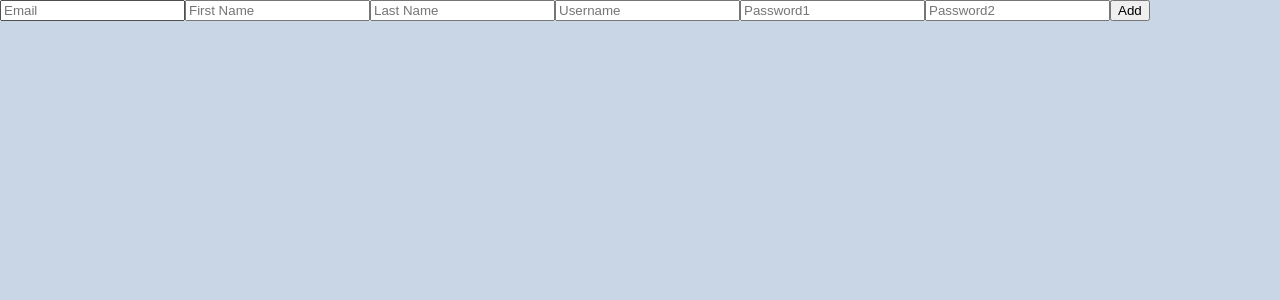
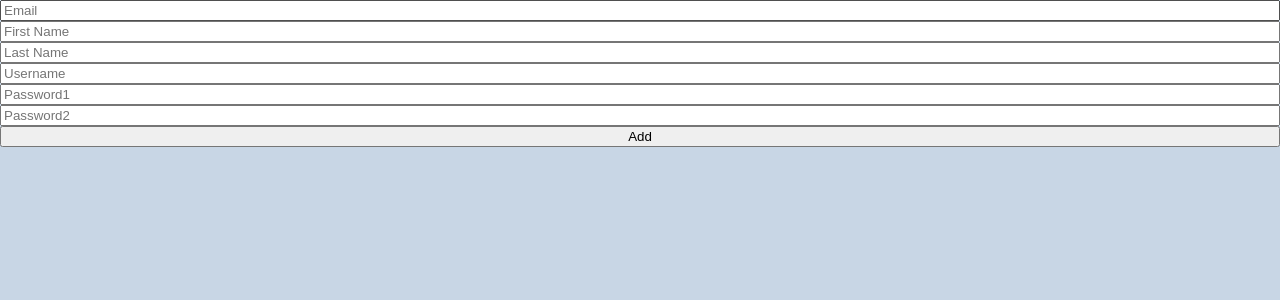
Before and after one commit to eunjeong-97/react-masterclass, a React (Create React App) app: page /todos in a window 1280 px wide. Shown: the top 300 px of the page. Built offline with nearby package versions, Linux system fonts and the light colour scheme.

Commit message:
5.7 useForm()의 register(): validation 설정 및 에러문구지정가능

```diff
--- a/src/routes/ToDoList.tsx
+++ b/src/routes/ToDoList.tsx
@@ -1,52 +1,35 @@
 import React, { useState } from "react";
 import { useForm } from "react-hook-form";
 
-// function ToDoList() {
-//   const [todo, setTodo] = useState("");
-//   const [todoError, setTodoError] = useState("");
-//   const onChange = (event: React.FormEvent<HTMLInputElement>) => {
-//     const {
-//       currentTarget: { value },
-//     } = event;
-//     setTodo(value);
-//   };
-//   const onSubmit = (event: React.FormEvent<HTMLFormElement>) => {
-//     event.preventDefault();
-//     if (todo.length > 10) {
-//       return setTodoError("너무길어!");
-//     }
-//     alert(todo);
-//     setTodoError("");
-//     setTodo("");
-//   };
-//   return (
-//     <div>
-//       <form onSubmit={onSubmit}>
-//         <input placeholder="write" onChange={onChange} />
-//         {todoError !== "" && <span>{todoError}</span>}
-//         <button>Add</button>
-//       </form>
-//     </div>
-//   );
-// }
+function ToDoList() {
+  const { register, watch, handleSubmit, formState } = useForm();
+  // react-hook-form이 모든 validation을 다 마쳤을때만 호출된다
+  const onValid = (data: any) => console.log(data); // {Email: "", FirstName: "",  LastName: "",  Password1: "",  Password2: "",  Username: ""}
 
-function ToDoList() {
-  // register함수가 있으면 input에서 onChange이벤트핸들러,state, setState모두 필요없어짐
-  // watch: form의 입력값들의 변화를 관찰할 수있게 해주는 함수이다
-  const { register, watch } = useForm();
-  console.log(register("ToTo")); // {name: 'ToTo', onChange: ƒ, onBlur: ƒ, ref: ƒ}
-  //input에 필요한 값들을 받을 수 있다
-  console.log(watch()); // {toDo: afasdfafasfdasfaf} toDo값 추적가능
+  const onNotValid = () => {
+    alert("유효하지 않은 데이터입니다");
+    console.log(formState.errors);
+    // 콘솔에서 아래와 같이 어느부분에서 어느타입의 에러가 발생했는지 확인이 가능하다
+    /*{
+        Email: {message: "Your Email is too short", ref:inpuut~~, type: "minLength"}
+        Username: {message:"UserName is Required", ref:input~~, type:"required"},
+        Password1: {message:"", ref:input~~, type: "minLength"},
+        Password2:{message:"", ref:input~~, type: "minLength"}
+    } */
+  };
   return (
     <div>
-      <form>
-        {/* input에 값을 입력해서 변경하면 우리의 formData도 잘 바뀐다(반영된다) */}
-        <input {...register("Email")} placeholder="Email" />
-        <input {...register("FirstName")} placeholder="First Name" />
-        <input {...register("LastName")} placeholder="Last Name" />
-        <input {...register("Username")} placeholder="Username" />
-        <input {...register("Password1")} placeholder="Password1" />
-        <input {...register("Password2")} placeholder="Password2" />
+      {/* 보통은 onSubmit={()=>change()} 이런식으로 바로 함수를호출하지 않는데 여기서는 바로 함수를 호출해야 한다
+        그리고 나서 유저가 실제로 submit을 하면 handleSubmit은 해야하는 모든 validation이나 다른 일을 전부 끝마친뒤에 우리의 데이터가 유효할때만 첫번째인자로 받은 함수를 호출할 것이다
+        */}
+      <form style={{ display: "flex", flexDirection: "column" }} onSubmit={handleSubmit(onValid, onNotValid)}>
+        {/* HTML속성으로 required를 보호받아도 좋긴하지만 개발자도구에서 코드를 수정하거나 이런 속성을 제공하지 않는 브라우저에서 실행할수도 있기 때문에 자바스립트에서도 유효성검사를 해주는것이 좋다 */}
+        <input {...register("Email", { required: true, minLength: { value: 5, message: "Your Email is too short" } })} placeholder="Email" />
+        <input {...register("FirstName", { required: true })} placeholder="First Name" />
+        <input {...register("LastName", { required: true })} placeholder="Last Name" />
+        <input {...register("Username", { required: "UserName is required", maxLength: 10 })} placeholder="Username" />
+        <input {...register("Password1", { required: true, minLength: 5 })} placeholder="Password1" />
+        <input {...register("Password2", { required: true, minLength: 5 })} placeholder="Password2" />
         <button>Add</button>
       </form>
     </div>
@@ -56,6 +39,10 @@ function ToDoList() {
 export default ToDoList;
 
 /*
-react hook form: 리액트에서 form으로 작업하기에 가장 좋은 방법이다
-많은 form을 가지고 있을때 각각의 formData를 직접 validation을 해줘야 한다
+이전에는 onSubmit햇을때 우리가 직접 form의 submit 이벤트를 가져다가
+직접 preventDefault를 해주고 직접 데이터를 받아왔다
+이제 useForm으로 작업할때는 handleSubmit이라는 함수를 받아오기만 하면 된다
+
+handleSubmit은 preventDefault를 해주고, 우리가 작성한 코드가 진행되게 해준다
+그리고 유효하지 않은 데이터일때는 해당 input으로 커서를 이동시켜준다
 */
```
